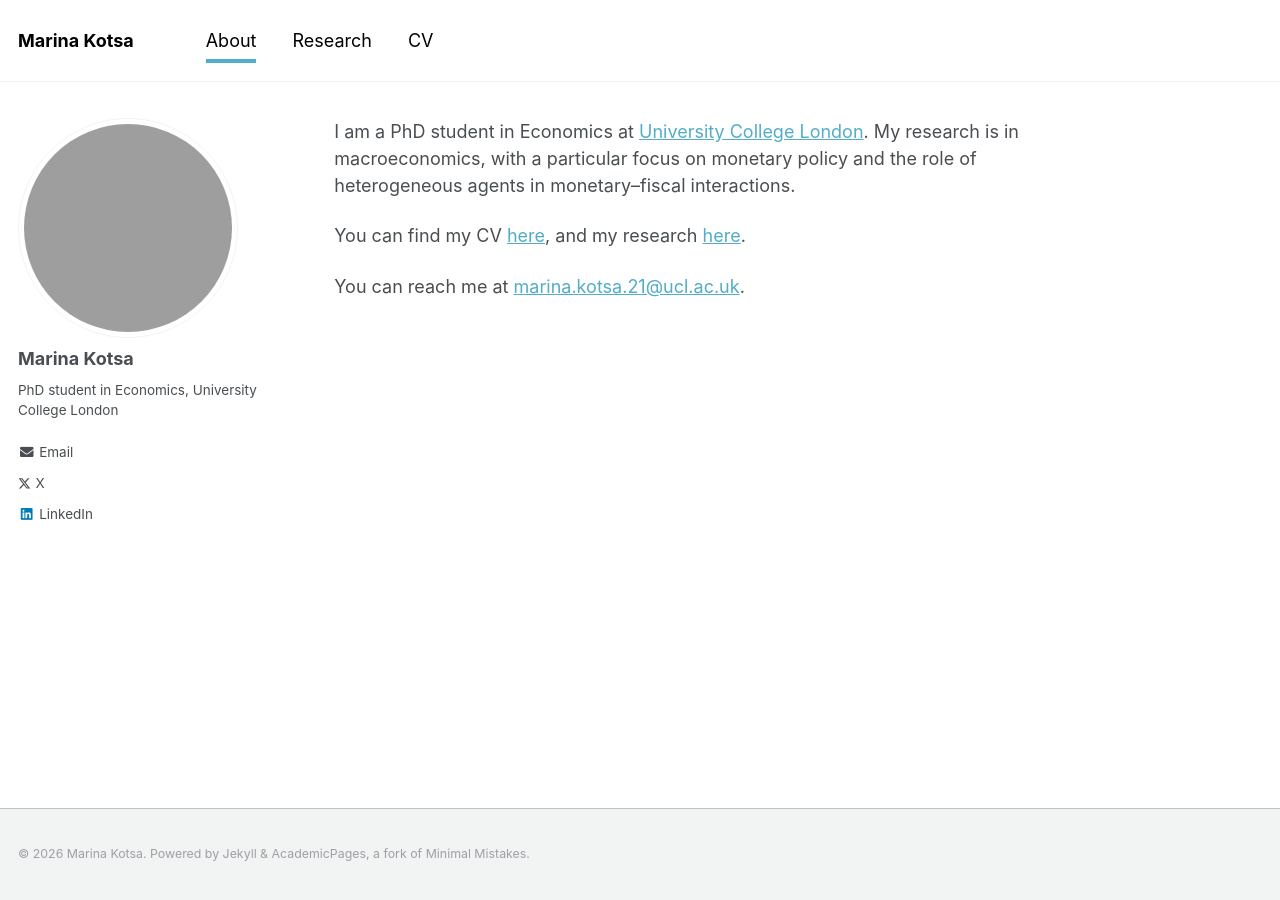
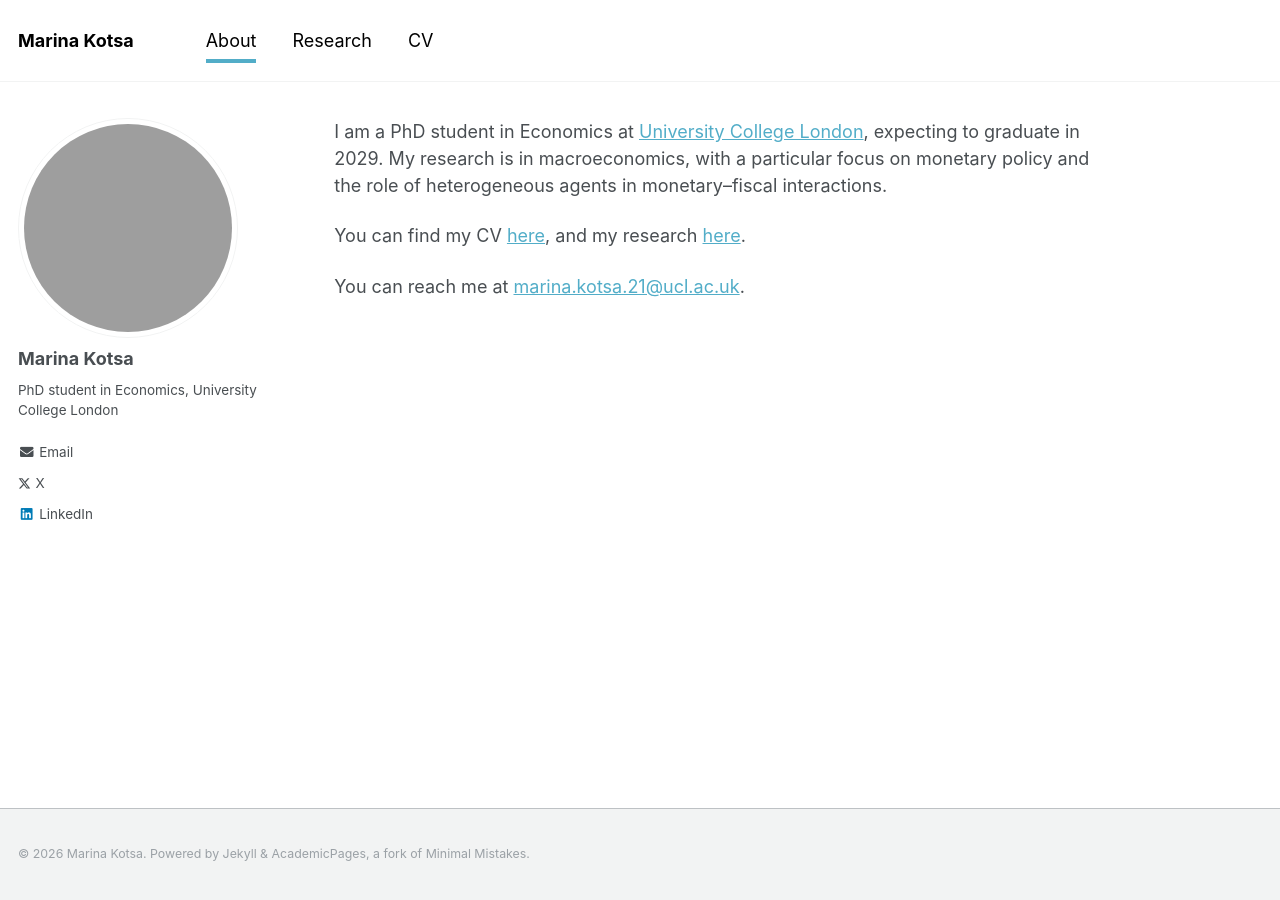
Before and after one commit to marina-kotsa/marina-kotsa.github.io, a Jekyll site: the page built from _pages/about.md, in a window 1280 px wide. Built offline with Jekyll 4.4.1, drawn with Linux system fonts in a browser that asks for light colours.

Commit message:
upadted my year

```diff
--- a/_pages/about.md
+++ b/_pages/about.md
@@ -4,7 +4,7 @@ seo_title: "Marina Kotsa | PhD student in Economics, University College London"
 author_profile: true
 ---
 
-I am a PhD student in Economics at [University College London](https://www.ucl.ac.uk/). My research is in macroeconomics, with a particular focus on monetary policy and the role of heterogeneous agents in monetary–fiscal interactions.
+I am a PhD student in Economics at [University College London](https://www.ucl.ac.uk/), expecting to graduate in 2029. My research is in macroeconomics, with a particular focus on monetary policy and the role of heterogeneous agents in monetary–fiscal interactions.
 
 You can find my CV [here]({{ site.baseurl }}/pdfs/CV.pdf), and my research [here]({{ site.baseurl }}/research/).
 
```
